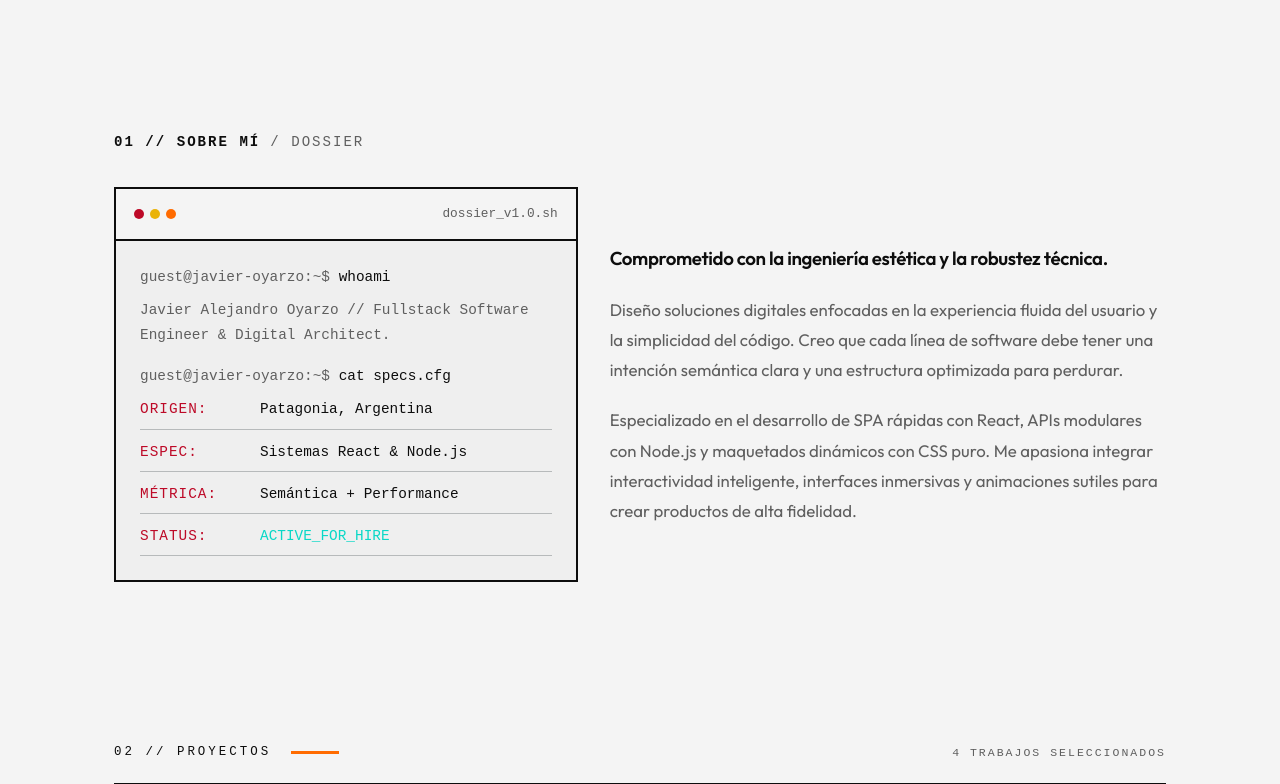
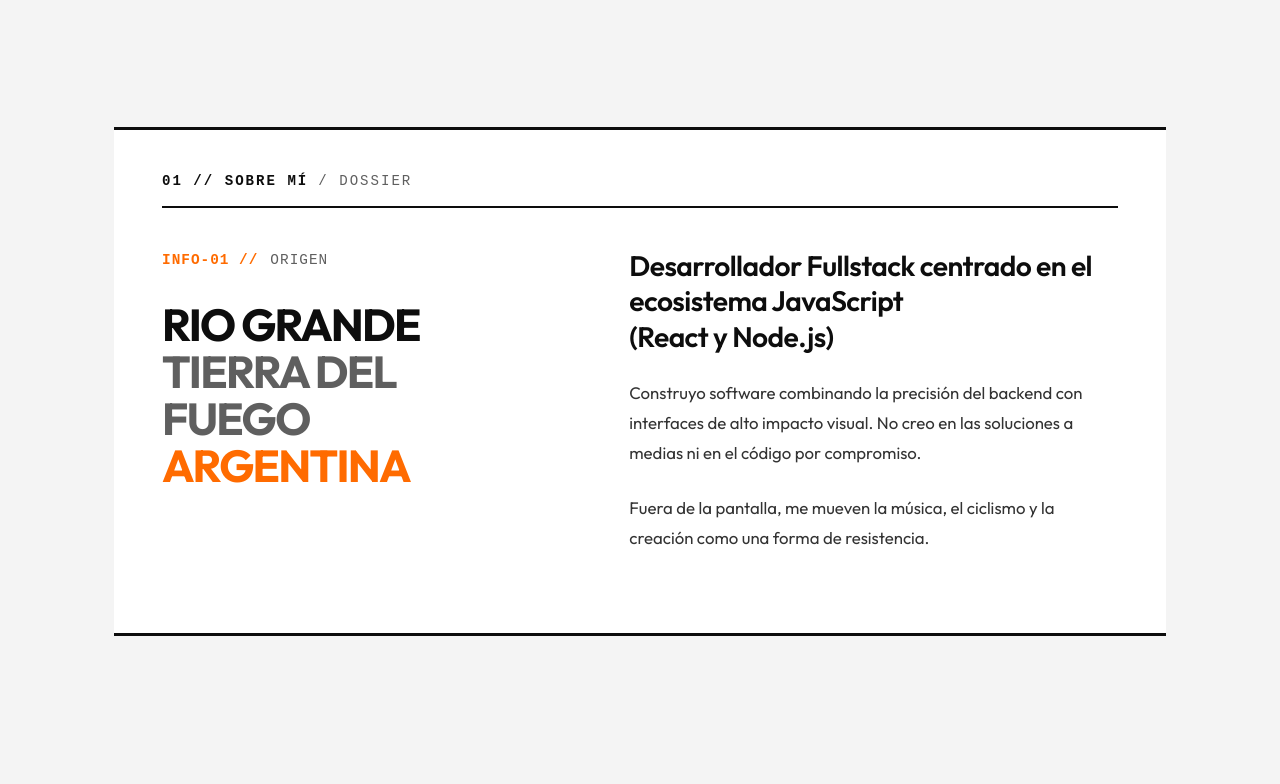
Before and after one commit to javiboin/dev-portfolio, a React (Vite) app: page / in a window 1280 px wide. Shown: the part 960-1744 px from the top of the page. Built offline with nearby package versions, Linux system fonts and the light colour scheme.

Commit message:
refactor: Aboutme section - cambiar copy

```diff
--- a/src/components/AboutMe.jsx
+++ b/src/components/AboutMe.jsx
@@ -4,57 +4,29 @@ const AboutMe = () => {
             <h2 className="section-title">01 // SOBRE MÍ <span>/ DOSSIER</span></h2>
 
             <div className="about-me-container">
-                {/* Left Side: Cyber terminal card dossier */}
-                <div className="terminal-card">
-                    <div className="terminal-header">
-                        <div className="terminal-dots">
-                            <span className="terminal-dot red"></span>
-                            <span className="terminal-dot yellow"></span>
-                            <span className="terminal-dot green"></span>
-                        </div>
-                        <span className="terminal-title">dossier_v1.0.sh</span>
+                {/* Left Side: Cyber-brutalist info stamp */}
+                <div className="about-me-dossier">
+                    <div className="dossier-header">
+                        <span className="dossier-number">INFO-01 //</span>
+                        <span className="dossier-tag">ORIGEN</span>
                     </div>
-                    <div className="terminal-body">
-                        <div className="terminal-prompt">whoami</div>
-                        <div className="terminal-output">
-                            Javier Alejandro Oyarzo // Fullstack Software Engineer & Digital Architect.
-                        </div>
-
-                        <div className="terminal-prompt">cat specs.cfg</div>
-                        <ul className="profile-details">
-                            <li>
-                                <span className="label">ORIGEN:</span>
-                                <span className="value">Patagonia, Argentina</span>
-                            </li>
-                            <li>
-                                <span className="label">ESPEC:</span>
-                                <span className="value">Sistemas React & Node.js</span>
-                            </li>
-                            <li>
-                                <span className="label">MÉTRICA:</span>
-                                <span className="value">Semántica + Performance</span>
-                            </li>
-                            <li>
-                                <span className="label">STATUS:</span>
-                                <span className="value" style={{color: '#09D8C7'}}>ACTIVE_FOR_HIRE</span>
-                            </li>
-                        </ul>
+                    <div className="dossier-location">
+                        <span className="location-city">RIO GRANDE</span>
+                        <span className="location-region">TIERRA DEL FUEGO</span>
+                        <span className="location-country">ARGENTINA</span>
                     </div>
                 </div>
 
                 {/* Right Side: Narrative */}
                 <div className="about-me-bio">
-                    <h3>Comprometido con la ingeniería estética y la robustez técnica.</h3>
+                    <h3>Desarrollador Fullstack centrado en el ecosistema JavaScript <br />(React y Node.js)</h3>
                     <p>
-                        Diseño soluciones digitales enfocadas en la experiencia fluida del usuario
-                        y la simplicidad del código. Creo que cada línea de software debe tener una
-                        intención semántica clara y una estructura optimizada para perdurar.
+                        Construyo software combinando la precisión del backend con interfaces de alto impacto visual. No creo en las soluciones a medias ni en el código por compromiso.
                     </p>
                     <p>
-                        Especializado en el desarrollo de SPA rápidas con React, APIs modulares con Node.js
-                        y maquetados dinámicos con CSS puro. Me apasiona integrar interactividad inteligente,
-                        interfaces inmersivas y animaciones sutiles para crear productos de alta fidelidad.
+                        Fuera de la pantalla, me mueven la música, el ciclismo y la creación como una forma de resistencia.
                     </p>
+
                 </div>
             </div>
         </section>
--- a/src/index.css
+++ b/src/index.css
@@ -69,12 +69,30 @@ body {
 }
 
 /* Smooth Theme Transitions */
-body, .header, .nav a, .cyber-card, .terminal-card, .terminal-header, .tech-panel, .tech-item, .interest-box, .movie-card, .track-item, .contact-method-item, .form-input, .form-textarea, .pj-col, .pj-footer {
+body,
+.header,
+.nav a,
+.cyber-card,
+.terminal-card,
+.terminal-header,
+.tech-panel,
+.tech-item,
+.interest-box,
+.movie-card,
+.track-item,
+.contact-method-item,
+.form-input,
+.form-textarea,
+.pj-col,
+.pj-footer {
   transition: background-color var(--transition-smooth), color var(--transition-smooth), border-color var(--transition-smooth);
 }
 
 /* Typography Customizations */
-h1, h2, h3, h4 {
+h1,
+h2,
+h3,
+h4 {
   font-weight: 600;
   letter-spacing: -0.02em;
 }
@@ -96,13 +114,16 @@ a {
   width: 6px;
   height: 6px;
 }
+
 ::-webkit-scrollbar-track {
   background: var(--bg-surface);
 }
+
 ::-webkit-scrollbar-thumb {
   background: var(--metal-dark);
   border-radius: 3px;
 }
+
 ::-webkit-scrollbar-thumb:hover {
   background: var(--accent-orange);
 }
@@ -114,7 +135,8 @@ a {
   padding: 80px 24px 40px;
   display: flex;
   flex-direction: column;
-  gap: 120px; /* Generous minimalist spacing */
+  gap: 120px;
+  /* Generous minimalist spacing */
 }
 
 /* Scroll Margin for Fixed Navbar */
@@ -290,6 +312,50 @@ section[id] {
   align-items: flex-start;
 }
 
+.hero-badge {
+  display: inline-flex;
+  align-items: center;
+  gap: 8px;
+  background: var(--metal-light);
+  border: 1px solid var(--metal-dark);
+  padding: 6px 12px;
+  font-family: var(--font-mono);
+  font-size: 0.72rem;
+  letter-spacing: 1.5px;
+  text-transform: uppercase;
+  color: var(--text-main);
+  border-radius: 0;
+  margin-bottom: -10px;
+  transition: background-color var(--transition-smooth), border-color var(--transition-smooth), color var(--transition-smooth);
+}
+
+[data-theme="dark"] .hero-badge {
+  background: rgba(34, 197, 94, 0.06);
+  border-color: rgba(34, 197, 94, 0.25);
+  color: #22c55e;
+}
+
+.hero-badge .badge-dot {
+  width: 7px;
+  height: 7px;
+  border-radius: 50%;
+  background: #22c55e;
+  box-shadow: 0 0 8px rgba(34, 197, 94, 0.8);
+  display: inline-block;
+  animation: badge-pulse 2s ease-in-out infinite;
+}
+
+@keyframes badge-pulse {
+  0%, 100% {
+    opacity: 1;
+    transform: scale(1);
+  }
+  50% {
+    opacity: 0.35;
+    transform: scale(0.9);
+  }
+}
+
 .hero-subtitle {
   font-family: var(--font-mono);
   font-size: 0.95rem;
@@ -402,129 +468,151 @@ section[id] {
 }
 
 @keyframes spin {
-  from { transform: rotate(0deg); }
-  to { transform: rotate(360deg); }
+  from {
+    transform: rotate(0deg);
+  }
+
+  to {
+    transform: rotate(360deg);
+  }
 }
 
 @keyframes spin-back {
-  from { transform: rotate(360deg); }
-  to { transform: rotate(0deg); }
+  from {
+    transform: rotate(360deg);
+  }
+
+  to {
+    transform: rotate(0deg);
+  }
 }
 
 @keyframes pulse {
-  0%, 100% { opacity: 0.75; }
-  50% { opacity: 1; }
+
+  0%,
+  100% {
+    opacity: 0.75;
+  }
+
+  50% {
+    opacity: 1;
+  }
 }
 
 /* ========================================================
-   3. ABOUT ME / PROFILE STYLES
+   3. ABOUT ME / PROFILE STYLES (Luxury Brutalist / Swiss)
    ======================================================== */
+.about-me {
+  background: #FFFFFF !important;
+  color: #0D0D0D !important;
+  border-top: 3px solid #0D0D0D;
+  border-bottom: 3px solid #0D0D0D;
+  padding: 40px 48px 80px;
+  margin: 0 0 40px;
+  transition: background-color var(--transition-smooth), color var(--transition-smooth);
+}
+
 .about-me-container {
   display: grid;
   grid-template-columns: 1fr 1.2fr;
-  gap: 32px;
+  gap: 60px;
+  align-items: start;
 }
 
-/* Terminal Profile Mockup */
-.terminal-card {
-  font-family: var(--font-mono);
-  background: var(--panel-surface);
-  border: var(--panel-border);
-  border-radius: 0;
-  overflow: hidden;
+/* Dossier details in a raw, editorial layout */
+.about-me-dossier {
+  display: flex;
+  flex-direction: column;
+  gap: 20px;
+  padding-right: 20px;
 }
 
-.terminal-header {
-  background: var(--bg-surface);
-  padding: 14px 18px;
+.dossier-header {
   display: flex;
   align-items: center;
-  justify-content: space-between;
-  border-bottom: var(--panel-border);
-}
-
-.terminal-dots {
-  display: flex;
-  gap: 6px;
-}
-
-.terminal-dot {
-  width: 10px;
-  height: 10px;
-  border-radius: 50%;
-}
-.terminal-dot.red { background: var(--accent-red); }
-.terminal-dot.yellow { background: #EAB308; }
-.terminal-dot.green { background: var(--accent-orange); }
-
-.terminal-title {
-  font-size: 0.8rem;
-  color: var(--text-muted);
-}
-
-.terminal-body {
-  padding: 24px;
+  gap: 12px;
+  font-family: var(--font-mono);
   font-size: 0.9rem;
-  color: var(--text-main);
-  line-height: 1.75;
-}
-
-.terminal-prompt {
-  color: var(--panel-black);
-  margin-bottom: 8px;
-}
-
-.terminal-prompt::before {
-  content: 'guest@javier-oyarzo:~$ ';
-  color: var(--text-muted);
-}
-
-.terminal-output {
-  color: var(--text-muted);
-  margin-bottom: 16px;
-}
-
-.profile-details {
-  list-style: none;
-  display: flex;
-  flex-direction: column;
-  gap: 10px;
-}
-
-.profile-details li {
-  display: grid;
-  grid-template-columns: 120px 1fr;
-  border-bottom: 1px solid var(--metal-dark);
-  padding-bottom: 6px;
-}
-
-.profile-details .label {
-  color: var(--accent-red);
-  font-family: var(--font-mono);
-  text-transform: uppercase;
   letter-spacing: 1px;
 }
 
-.profile-details .value {
-  color: var(--text-main);
+.dossier-number {
+  color: var(--accent-orange);
+  font-weight: 600;
+}
+
+.dossier-tag {
+  color: #5F5F5F;
+  text-transform: uppercase;
+}
+
+.dossier-location {
+  display: flex;
+  flex-direction: column;
+  font-family: var(--font-sans);
+  font-size: clamp(2rem, 3.5vw, 3rem);
+  font-weight: 700;
+  line-height: 1.05;
+  letter-spacing: -0.04em;
+  color: #0D0D0D;
+  text-transform: uppercase;
+  margin-top: 8px;
+}
+
+.location-city {
+  color: #0D0D0D;
+}
+
+.location-region {
+  color: #5F5F5F;
+}
+
+.location-country {
+  color: var(--accent-orange);
 }
 
 .about-me-bio {
   display: flex;
   flex-direction: column;
-  justify-content: center;
-  gap: 20px;
+  gap: 24px;
+}
+
+.about-me-bio h3 {
+  font-family: var(--font-sans);
+  font-size: clamp(1.5rem, 2.2vw, 2rem);
+  line-height: 1.25;
+  font-weight: 600;
+  color: #0D0D0D !important;
+  margin: 0;
 }
 
 .about-me-bio p {
-  color: var(--text-muted);
+  color: #333333 !important;
   font-size: 1.05rem;
   line-height: 1.8;
+  margin: 0;
 }
 
-.about-me-bio strong {
-  color: var(--text-main);
-  font-weight: 600;
+/* Section Title overrides inside about-me */
+.about-me .section-title {
+  color: #0D0D0D !important;
+  border-bottom: 2px solid #0D0D0D;
+  padding-bottom: 12px;
+  margin-bottom: 40px;
+}
+
+.about-me .section-title span {
+  color: #5F5F5F !important;
+}
+
+@media (max-width: 768px) {
+  .about-me {
+    padding: 30px 24px 60px;
+  }
+  .about-me-container {
+    grid-template-columns: 1fr;
+    gap: 40px;
+  }
 }
 
 /* ========================================================
@@ -846,7 +934,8 @@ section[id] {
   letter-spacing: 1px;
 }
 
-.form-input, .form-textarea {
+.form-input,
+.form-textarea {
   font-family: var(--font-sans);
   background: #ffffff;
   border: var(--panel-border);
@@ -858,7 +947,8 @@ section[id] {
   transition: var(--transition-fast);
 }
 
-.form-input:focus, .form-textarea:focus {
+.form-input:focus,
+.form-textarea:focus {
   border-color: var(--accent-orange);
   outline: none;
   background: #ffffff;
@@ -953,8 +1043,15 @@ section[id] {
 }
 
 @keyframes blink {
-  0%, 100% { opacity: 0.2; }
-  50% { opacity: 1; }
+
+  0%,
+  100% {
+    opacity: 0.2;
+  }
+
+  50% {
+    opacity: 1;
+  }
 }
 
 /* ========================================================
@@ -967,22 +1064,28 @@ section[id] {
     padding: 60px 0 20px;
     min-height: auto;
   }
+
   .hero-content {
     order: 2;
     align-items: center;
   }
+
   .hero-desc {
     margin: 0 auto 12px;
   }
+
   .hero-graphic {
     order: 1;
   }
+
   .about-me-container {
     grid-template-columns: 1fr;
   }
+
   .interests-grid {
     grid-template-columns: 1fr;
   }
+
   .contact-container {
     grid-template-columns: 1fr;
     gap: 48px;
```
